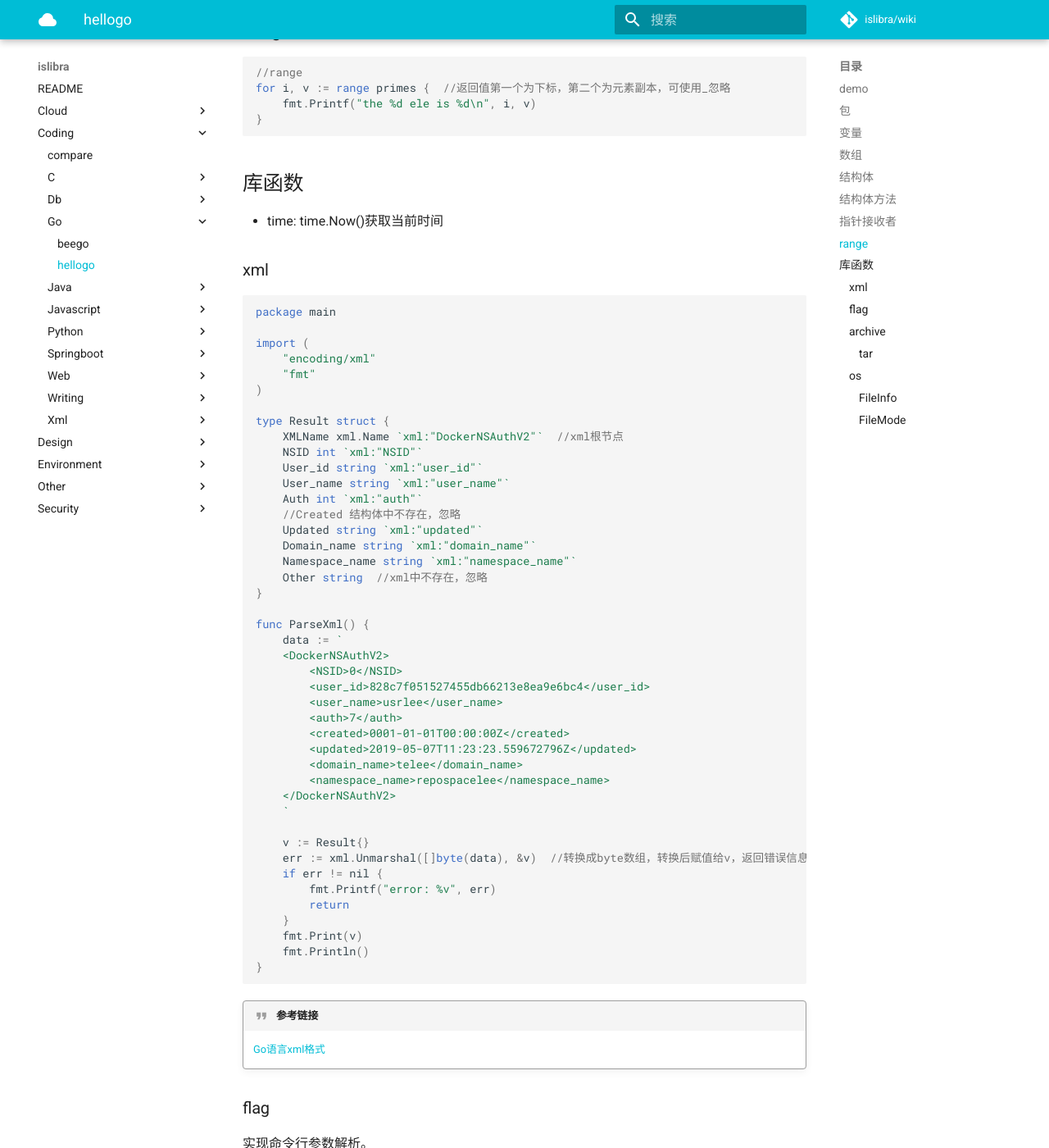
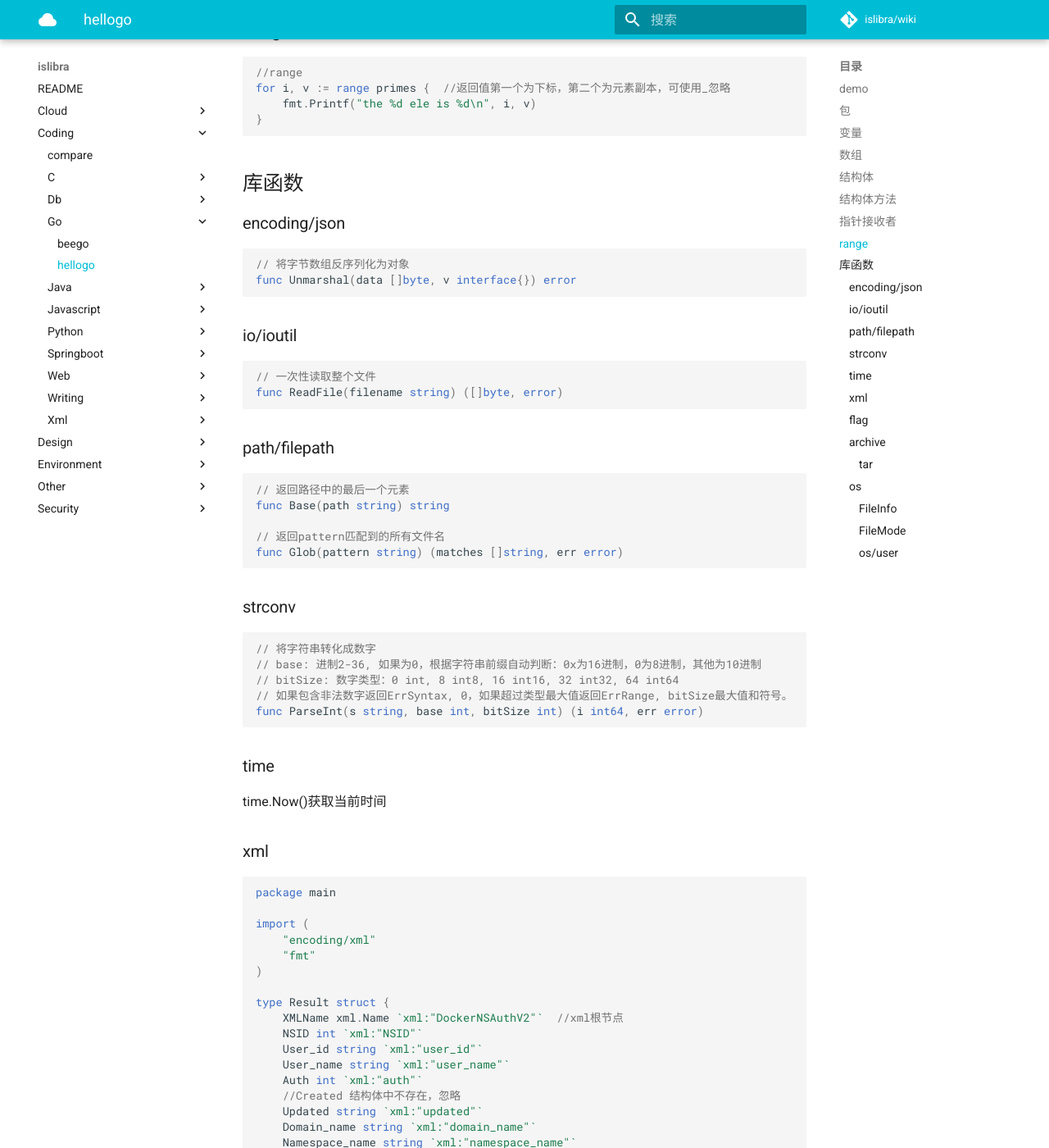
Before and after one commit to islibra/wiki, an MkDocs documentation site: the page built from docs/coding/go/hellogo.md, in a window 1280 px wide and 1400 px high, scrolled down 3401 px. Shown: the whole window at 82% size. Built offline with MkDocs 1.6.1 and Material for MkDocs 9.7.7, drawn with Linux system fonts in a browser that asks for light colours; comment, search, counter and statistics services are not loaded; some of the changed text lies outside the part shown.

Commit message:
Update hellogo.md

````diff
--- a/docs/coding/go/hellogo.md
+++ b/docs/coding/go/hellogo.md
@@ -159,7 +159,43 @@ for i, v := range primes {  //返回值第一个为下标，第二个为元素
 
 ## 库函数
 
-- time: time.Now()获取当前时间
+### encoding/json
+
+```go
+// 将字节数组反序列化为对象
+func Unmarshal(data []byte, v interface{}) error
+```
+
+### io/ioutil
+
+```go
+// 一次性读取整个文件
+func ReadFile(filename string) ([]byte, error)
+```
+
+### path/filepath
+
+```go
+// 返回路径中的最后一个元素
+func Base(path string) string
+
+// 返回pattern匹配到的所有文件名
+func Glob(pattern string) (matches []string, err error)
+```
+
+### strconv
+
+```go
+// 将字符串转化成数字
+// base: 进制2-36, 如果为0，根据字符串前缀自动判断：0x为16进制，0为8进制，其他为10进制
+// bitSize: 数字类型：0 int, 8 int8, 16 int16, 32 int32, 64 int64
+// 如果包含非法数字返回ErrSyntax, 0，如果超过类型最大值返回ErrRange, bitSize最大值和符号。
+func ParseInt(s string, base int, bitSize int) (i int64, err error)
+```
+
+### time
+
+time.Now()获取当前时间
 
 ### xml
 
@@ -295,3 +331,13 @@ type FileMode uint32
     - ModeSetgid                                     // g: setgid
     - ModeCharDevice                                 // c: Unix character device, when ModeDevice is set
     - ModeSticky                                     // t: sticky
+
+#### os/user
+
+```go
+type User struct {
+}
+
+// 运行当前程序的用户
+func Current() (*User, error)
+```
````
